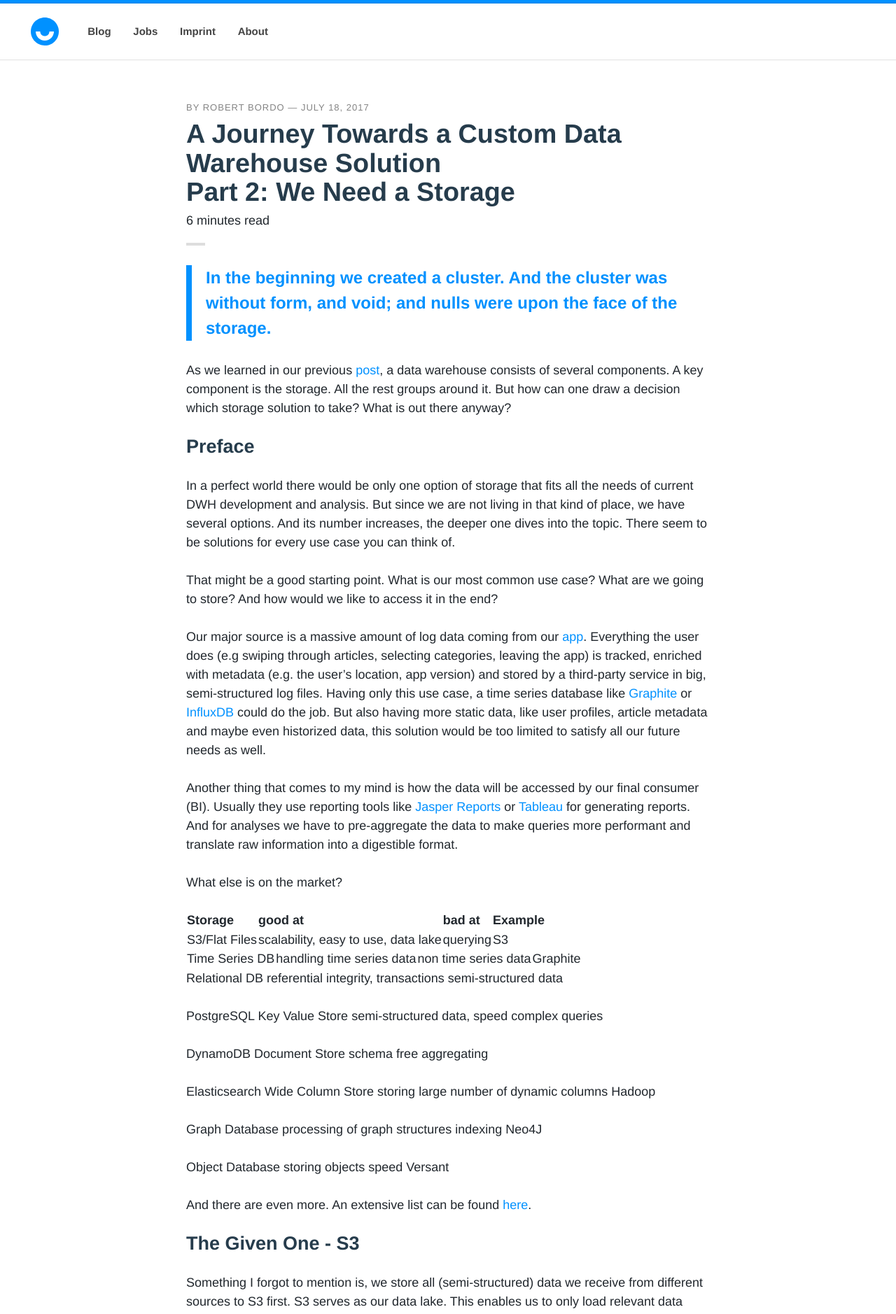
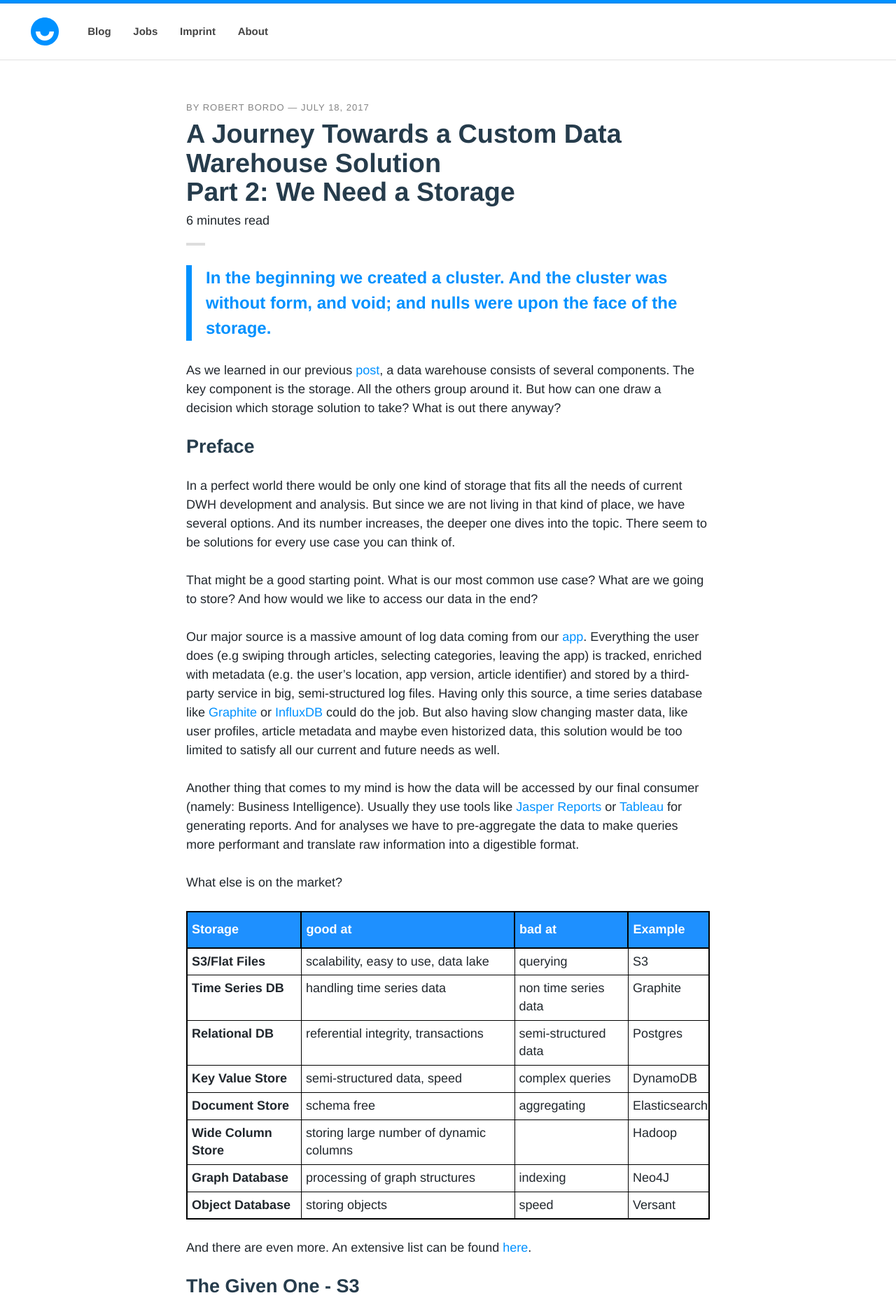
Before and after one commit to upday/upday.github.io, a Jekyll site: the page built from _posts/blog/2017-07-18-dwh-part2-we-need-a-storage.md, in a window 1280 px wide. Shown: the top 1878 px of the page at 70% size. Built offline with Jekyll 4.4.1, drawn with Linux system fonts in a browser that asks for light colours; nearby versions of some CDN libraries; some web fonts are replaced; comment, search, counter and statistics services are not loaded; some of the changed text lies outside the part shown.

Commit message:
Added style for table

```diff
--- a/_posts/blog/2017-07-18-dwh-part2-we-need-a-storage.md
+++ b/_posts/blog/2017-07-18-dwh-part2-we-need-a-storage.md
@@ -14,28 +14,28 @@
 > In the beginning we created a cluster. And the cluster was without form, and void; and nulls were upon the face of the storage.
 
 As we learned in our previous [post](../dwh-part1_getting_started), a data warehouse consists of several components.
-A key component is the storage. All the rest groups around it. But how can one draw a decision which storage solution to take? What is out there anyway?
+The key component is the storage. All the others group around it. But how can one draw a decision which storage solution to take? What is out there anyway?
 
 ## Preface
 
-In a perfect world there would be only one option of storage that fits all the needs of current DWH development and analysis.
+In a perfect world there would be only one kind of storage that fits all the needs of current DWH development and analysis.
 But since we are not living in that kind of place, we have several options. And its number increases, the deeper one dives into the topic.
 There seem to be solutions for every use case you can think of.
 
-That might be a good starting point. What is our most common use case? What are we going to store? And how would we like to access it in the end?
+That might be a good starting point. What is our most common use case? What are we going to store? And how would we like to access our data in the end?
 
 Our major source is a massive amount of log data coming from our [app](https://play.google.com/store/apps/details?id=de.axelspringer.yana).
 Everything the user does (e.g swiping through articles, selecting categories, leaving the app) is tracked,
-enriched with metadata (e.g. the user’s location, app version) and stored by a third-party service in big, semi-structured log files.
-Having only this use case, a time series database like
+enriched with metadata (e.g. the user’s location, app version, article identifier) and stored by a third-party service in big, semi-structured log files.
+Having only this source, a time series database like
 [Graphite](github.com/­graphite-project/­graphite-web)
 or
 [InfluxDB](www.influxdata.com/­time-series-platform/­influxdb)
 could do the job.
-But also having more static data, like user profiles, article metadata and maybe even historized data, this solution would be too limited to satisfy all our future needs as well.
+But also having slow changing master data, like user profiles, article metadata and maybe even historized data, this solution would be too limited to satisfy all our current and future needs as well.
 
-Another thing that comes to my mind is how the data will be accessed by our final consumer (BI).
-Usually they use reporting tools like
+Another thing that comes to my mind is how the data will be accessed by our final consumer (namely: Business Intelligence).
+Usually they use tools like
 [Jasper Reports](https://en.wikipedia.org/wiki/JasperReports)
 or
 [Tableau](https://en.wikipedia.org/wiki/Tableau_Software)
@@ -44,62 +44,25 @@
 
 What else is on the market?
 
-<div>
-<table>
-    <tr>
-        <th>Storage</th>
-        <th>good at</th>
-        <th>bad at</th>
-        <th>Example</th>
-    </tr>
-    <tr>
-        <td>S3/Flat Files</td>
-        <td>scalability, easy to use, data lake</td>
-        <td>querying</td>
-        <td>S3</td>
-    </tr>
-</table>
-</div>
 
+| Storage | good at | bad at | Example |
+|-------|--------|---------|---------|
+| **S3/Flat Files** | scalability, easy to use, data lake | querying | S3 |
+| **Time Series DB** | handling time series data | non time series data | Graphite |
+| **Relational DB** | referential integrity, transactions | semi-structured data | Postgres |
+| **Key Value Store** | semi-structured data, speed | complex queries | DynamoDB |
+| **Document Store** | schema free | aggregating | Elasticsearch |
+| **Wide Column Store** | storing large number of dynamic columns | | Hadoop |
+| **Graph Database** | processing of graph structures | indexing | Neo4J |
+| **Object Database** | storing objects | speed | Versant|
 
-
-| Time Series DB | handling time series data | non time series data | Graphite |
-
-Relational DB
-referential integrity, transactions
-semi-structured data
-
-PostgreSQL
-Key Value Store
-semi-structured data, speed
-complex queries
-
-DynamoDB
-Document Store
-schema free
-aggregating
-
-Elasticsearch
-Wide Column Store
-storing large number of dynamic columns
-Hadoop
-
-Graph Database
-processing of graph structures
-indexing
-Neo4J
-
-Object Database
-storing objects
-speed
-Versant
-
+<br/>
 And there are even more. An extensive list can be found [here](http://nosql-database.org/).
 
 ## The Given One - S3
 
 Something I forgot to mention is, we store all (semi-structured) data we receive from different sources to S3 first.
-S3 serves as our data lake. This enables us to only load relevant data selectively to our main storage without losing information,
+S3 serves as our [Data Lake](https://en.wikipedia.org/wiki/Data_lake). This enables us to only load relevant data selectively to our main storage without losing information,
 because we could re-load each information afterwards. This reduces costs (S3 is cheap, our main storage is not) and
 [Amazon Athena](https://aws.amazon.com/de/athena/) even enables to query data in S3 directly.
 
@@ -156,15 +119,15 @@
 
 ## Finally
 
-We decided for Redshift in the end. I have to admit it hasn't been a too unbiased process, because more or less we wanted to try Redshift anyway.
+**We decided for Redshift in the end.** I have to admit it hasn't been a too unbiased process, because more or less we wanted to try Redshift anyway.
 
-Starting with Redshift is easy, but getting satisfying results, especially if the amount of data increases, takes longer.
+**Starting with Redshift is easy, but getting satisfying results, especially if the amount of data increases, takes longer.**
 Execution time and costs increase. You have to understand how Redshift works under the hood and you need to tune your tables accordingly.
 Also its maintenance is not a piece of cake. We will share our findings in a later post.
 
 ## Summary
 
-Selecting a proper storage for a data warehouse is tough. And it’s not at the same time. At the end of the day you, as a data engineer, manage data, not a database.
+**Selecting a proper storage for a data warehouse is tough.** And it’s not at the same time. At the end of the day **you, as a data engineer, manage data, not a database**.
 Data goes into the storage and is being retrieved again. Make sure both ways are comfortable. You, as a data engineer, are able to load data into the storage easily.
 Your customer, usually some BI person, can fetch data quickly and is happy. Data maintenance should not be too complex as well. And all aggregations in between should also work smoothly.
 
--- a/assets/css/main.scss
+++ b/assets/css/main.scss
@@ -15,6 +15,30 @@
 $textmuted: #848484;
 $accent: #0191FF;
 
+/* Tables */
+table {
+  border-collapse: collapse;
+  border-spacing: 0;
+  border:2px solid #000000;
+}
+
+th {
+  border:2px solid black;
+  padding-top: 12px;
+  padding-bottom: 12px;
+  padding-left: 6px;
+  background-color: DodgerBlue;
+  color: white;
+}
+
+td {
+  border:1px solid #000000;
+  vertical-align: top;
+  padding-top: 6px;
+  padding-bottom: 6px;
+  padding-left: 6px;
+
+}
 
 /* IMPORT CSS FILES */
 @import "bootstrap";
```
